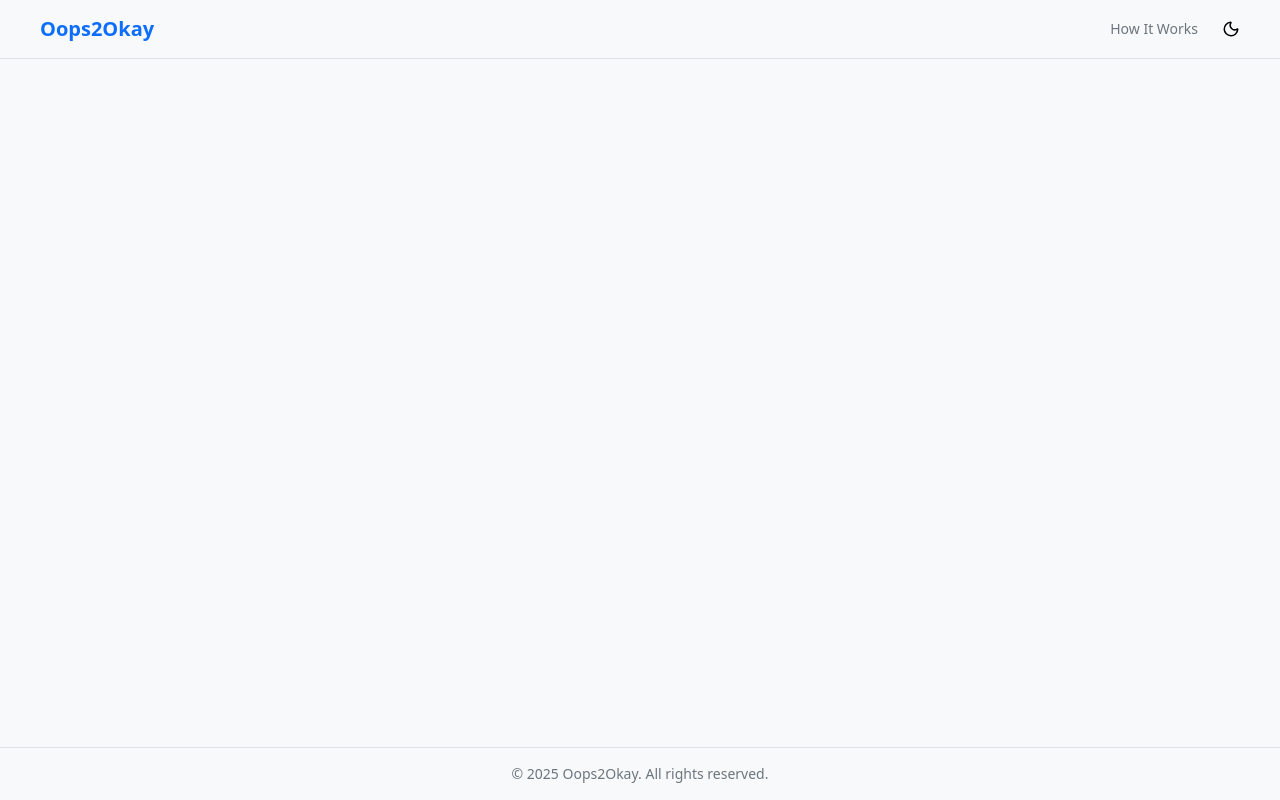
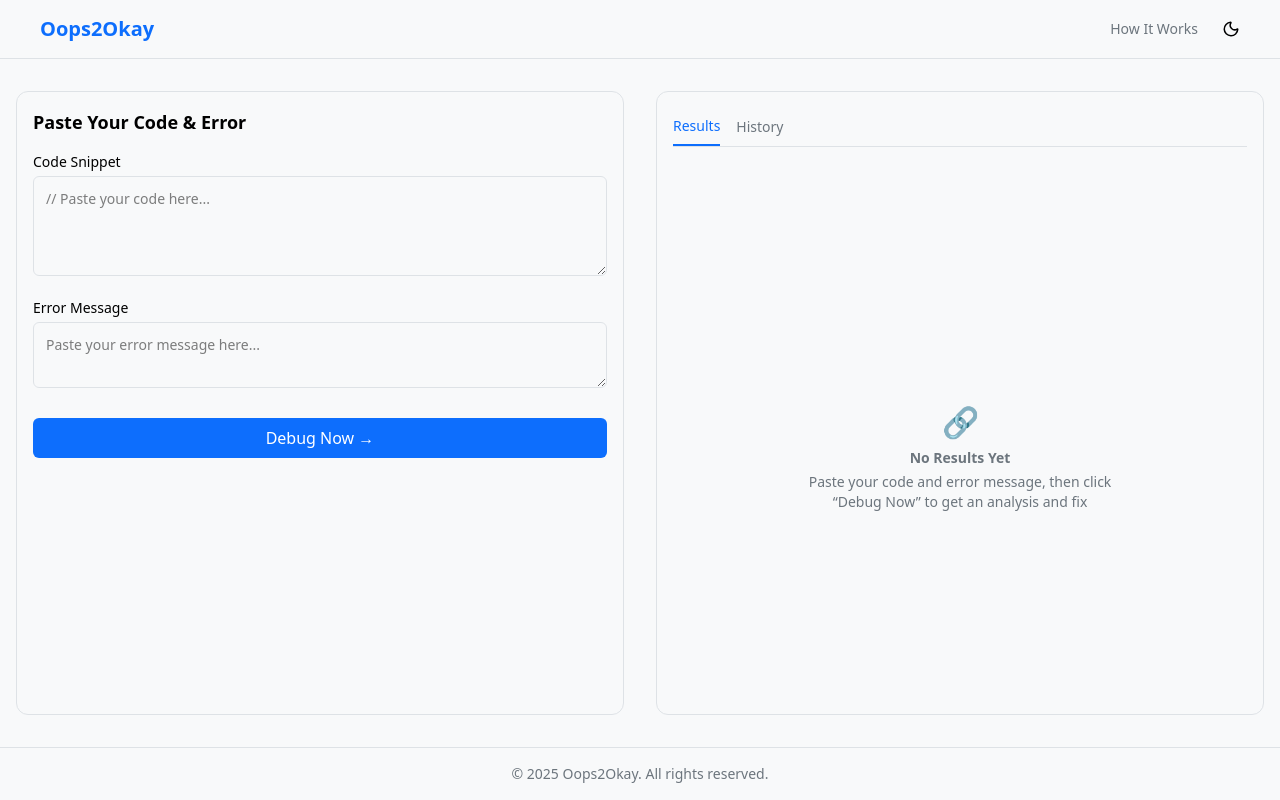
Before and after one commit to praveenr-CodeCrafter/oops2okay, a React (Vite) app in the folder client/: page / in a window 1280 px wide. Built offline with nearby package versions, Linux system fonts and the light colour scheme.

Commit message:
Working on Frontend - MainComponent

```diff
--- a/client/src/App.jsx
+++ b/client/src/App.jsx
@@ -2,13 +2,14 @@ import { useState } from 'react'
 import './index.css'
 import Header from './components/Header.jsx'
 import Footer from './components/Footer.jsx'
+import MainComponent from './components/MainComponent.jsx'
 
 function App() {
 
   return (
-  <div className="min-h-screen flex flex-col">
+  <div className="flex flex-col min-h-screen bg-[var(--color-bg)]">
     <Header />
-    <main className="flex-1"></main>
+    <MainComponent />
     <Footer />
   </div>
   )
--- /dev/null
+++ b/client/src/components/InputSection.jsx
@@ -0,0 +1,27 @@
+export default function InputSection() {
+  return (
+    <section className="md:w-1/2 w-full bg-[var(--color-panel)] border border-[var(--color-border)] rounded-xl p-4">
+      <h2 className="text-lg font-semibold mb-4">Paste Your Code & Error</h2>
+
+      <div className="mb-4">
+        <label className="block text-sm font-medium mb-1">Code Snippet</label>
+        <textarea
+          placeholder="// Paste your code here..."
+          className="w-full p-3 rounded-md bg-[var(--color-bg)] border border-[var(--color-border)] text-sm resize-y min-h-[100px]"
+        />
+      </div>
+
+      <div className="mb-4">
+        <label className="block text-sm font-medium mb-1">Error Message</label>
+        <textarea
+          placeholder="Paste your error message here..."
+          className="w-full p-3 rounded-md bg-[var(--color-bg)] border border-[var(--color-border)] text-sm resize-y min-h-[60px]"
+        />
+      </div>
+
+      <button className="w-full py-2 mt-2 bg-[var(--color-accent)] hover:opacity-90 text-white rounded-md font-medium transition">
+        Debug Now →
+      </button>
+    </section>
+  );
+}
--- /dev/null
+++ b/client/src/components/MainComponent.jsx
@@ -0,0 +1,13 @@
+import InputSection from "./InputSection";
+import ResultSection from "./ResultSection";
+
+export default function MainContent() {
+  return (
+    <main className="flex-1 overflow-y-auto px-4 py-8 flex justify-center">
+      <div className="w-full max-w-7xl flex flex-col md:flex-row gap-8">
+        <InputSection />
+        <ResultSection />
+      </div>
+    </main>
+  );
+}
--- /dev/null
+++ b/client/src/components/ResultSection.jsx
@@ -0,0 +1,42 @@
+import { useState } from "react";
+
+export default function ResultSection() {
+  const [activeTab, setActiveTab] = useState("results");
+
+  return (
+    <section className="md:w-1/2 w-full bg-[var(--color-panel)] border border-[var(--color-border)] rounded-xl p-4">
+      <div className="flex gap-4 border-b border-[var(--color-border)] mb-4">
+        <button
+          className={`py-2 text-sm font-medium ${
+            activeTab === "results"
+              ? "text-[var(--color-accent)] border-b-2 border-[var(--color-accent)]"
+              : "text-[var(--color-muted)] hover:text-[var(--color-text)]"
+          }`}
+          onClick={() => setActiveTab("results")}
+        >
+          Results
+        </button>
+        <button
+          className={`py-2 text-sm font-medium ${
+            activeTab === "history"
+              ? "text-[var(--color-accent)] border-b-2 border-[var(--color-accent)]"
+              : "text-[var(--color-muted)] hover:text-[var(--color-text)]"
+          }`}
+          onClick={() => setActiveTab("history")}
+        >
+          History
+        </button>
+      </div>
+
+      {activeTab === "results" ? (
+        <div className="flex flex-col items-center justify-center h-full text-center text-sm text-[var(--color-muted)]">
+          <div className="text-3xl mb-2">🔗</div>
+          <p className="font-semibold mb-1">No Results Yet</p>
+          <p>Paste your code and error message, then click <br />“Debug Now” to get an analysis and fix</p>
+        </div>
+      ) : (
+        <div className="text-sm text-[var(--color-muted)]">No History Yet</div>
+      )}
+    </section>
+  );
+}
```
